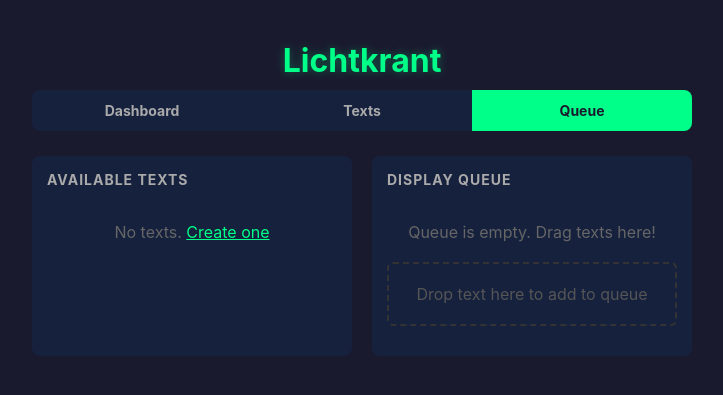
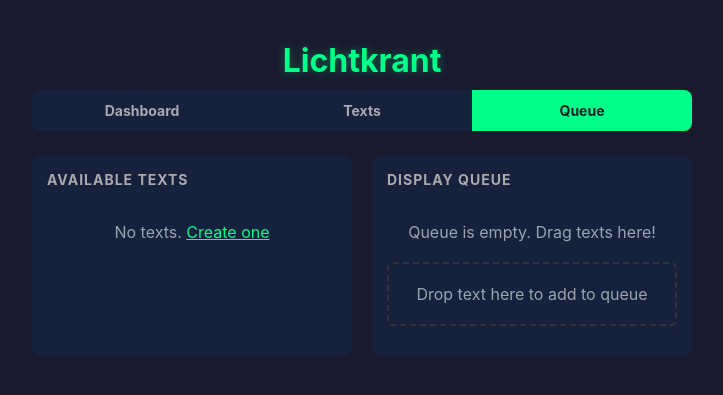
Before and after one commit to marcoplaisier/lichtkrant, a Flask app: page /queue/ in a window 1280 px wide. Shown: the top 395 px of the page, without its empty margins (278-1001 px from the left). Run offline with Flask 3, Linux system fonts and the light colour scheme; data that the repository does not hold is empty; parts of the project's set-up code (start-up, migrations or seed data) failed here and were passed over.

Commit message:
Fix low-contrast text colors to meet WCAG AA standards
Replace #555, #666, #888 with #9ca3af (~5.4:1 contrast ratio on dark
backgrounds) for secondary text, meta info, and empty states.

Co-Authored-By: Claude Opus 4.6 (1M context) <noreply@anthropic.com>

```diff
--- a/src/lichtkrant/web/templates/base.html
+++ b/src/lichtkrant/web/templates/base.html
@@ -125,7 +125,7 @@
         .empty-state {
             text-align: center;
             padding: 40px;
-            color: #666;
+            color: #9ca3af;
         }
         .checkbox-group {
             display: flex;
--- a/src/lichtkrant/web/templates/dashboard.html
+++ b/src/lichtkrant/web/templates/dashboard.html
@@ -78,7 +78,7 @@
             const queue = data.queue || [];
             const el = document.getElementById('queueStatus');
             if (queue.length === 0) {
-                el.innerHTML = '<p style="color: #666;">Queue is empty. Add texts to the queue to start playback.</p>';
+                el.innerHTML = '<p style="color: #9ca3af;">Queue is empty. Add texts to the queue to start playback.</p>';
             } else {
                 el.innerHTML = `<p><strong>${queue.length}</strong> text${queue.length !== 1 ? 's' : ''} in queue</p>`;
             }
--- a/src/lichtkrant/web/templates/queue.html
+++ b/src/lichtkrant/web/templates/queue.html
@@ -52,7 +52,7 @@
         min-width: 0;
     }
     .queue-item .queue-item-pos {
-        color: #555;
+        color: #9ca3af;
         font-size: 12px;
         font-family: monospace;
         flex-shrink: 0;
@@ -68,7 +68,7 @@
     }
     .item-meta {
         font-size: 11px;
-        color: #666;
+        color: #9ca3af;
         margin-top: 4px;
     }
     .drop-zone {
@@ -76,7 +76,7 @@
         border-radius: 6px;
         padding: 20px;
         text-align: center;
-        color: #555;
+        color: #9ca3af;
         transition: border-color 0.2s, background 0.2s;
     }
     .drop-zone.drag-over {
@@ -85,7 +85,7 @@
     }
     .drag-handle {
         cursor: grab;
-        color: #555;
+        color: #9ca3af;
         font-size: 16px;
         flex-shrink: 0;
         user-select: none;
--- a/src/lichtkrant/web/templates/texts.html
+++ b/src/lichtkrant/web/templates/texts.html
@@ -19,7 +19,7 @@
     }
     .text-meta {
         font-size: 12px;
-        color: #888;
+        color: #9ca3af;
         margin-bottom: 10px;
     }
     .text-actions {
```
